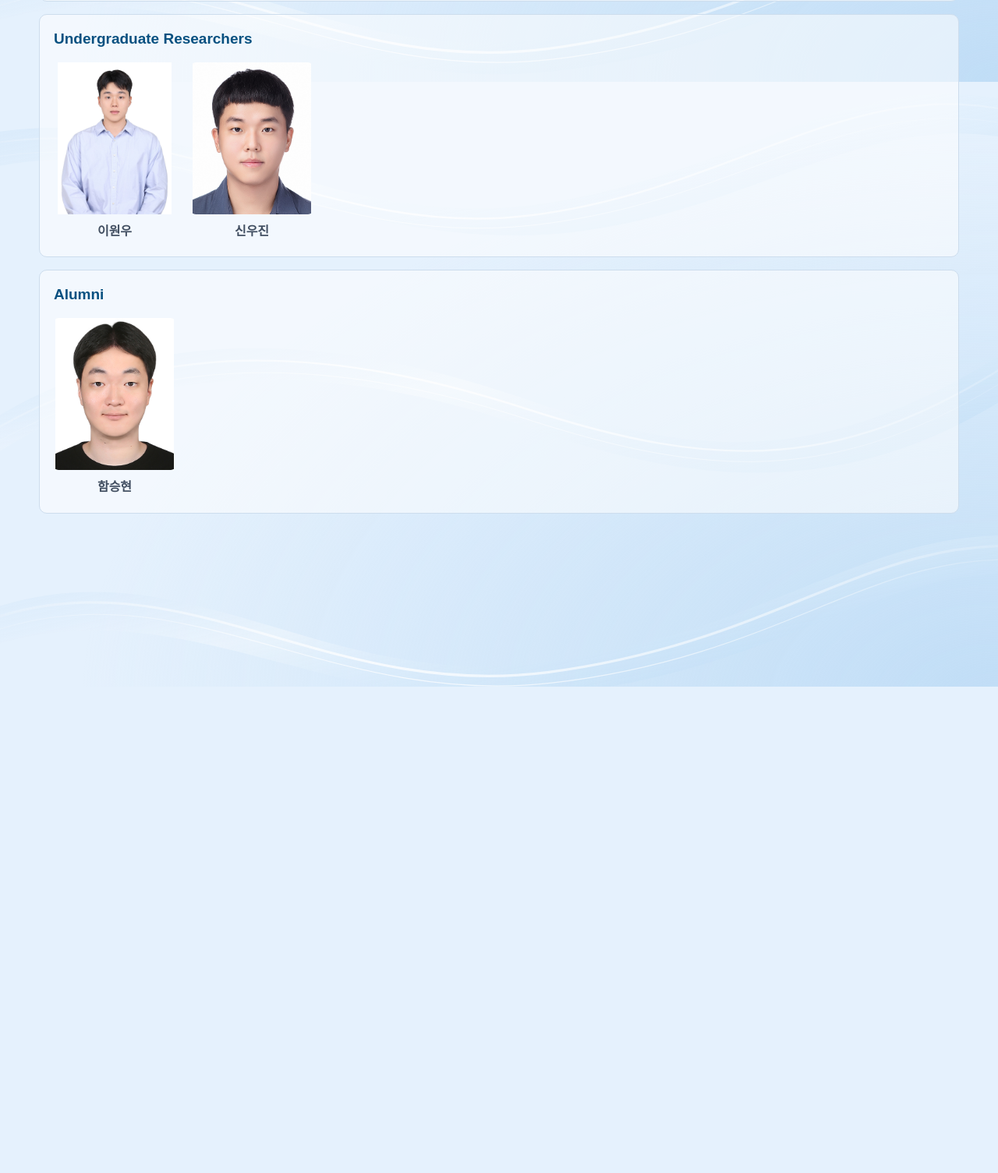
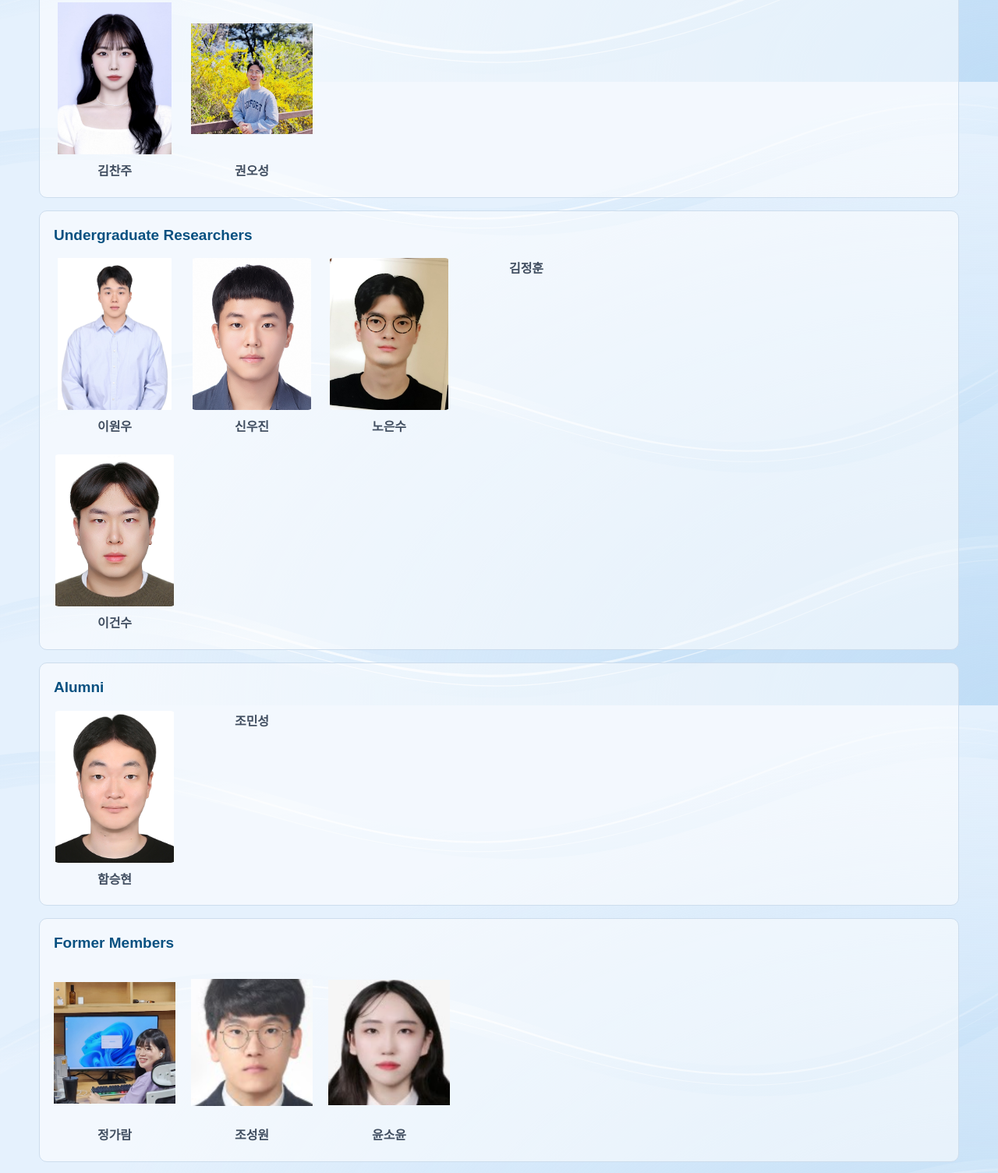
Before and after one commit to KAU-QuantumAILab/QAI_LAB, a plain HTML site: page members.html in a window 1280 px wide. Shown: the part 1495-3000 px from the top of the page at 78% size. Before the commit the page ends 2376 px from the top, so only its background shows below. Drawn offline with Linux system fonts and the light colour scheme.

Commit message:
Add remaining student profiles from previous lab website

```diff
--- a/members.html
+++ b/members.html
@@ -58,6 +58,10 @@
               <img src="assets/images/members/%EA%B9%80%EC%9E%AC%ED%98%84.jpg" width="156" height="195" alt="" loading="lazy">
               <span lang="ko">김재현</span>
             </li>
+            <li>
+              <img src="assets/images/members/arslan.jpg" width="156" height="195" alt="" loading="lazy">
+              <span lang="ko">무하마드 아르슬란</span>
+            </li>
           </ul>
         </section>
         <section class="member-group" aria-labelledby="masters-students">
@@ -79,6 +83,14 @@
               <img src="assets/images/members/%EC%A0%84%EC%A7%80%ED%9B%88.jpg" width="156" height="195" alt="" loading="lazy">
               <span lang="ko">전지훈</span>
             </li>
+            <li>
+              <img src="assets/images/members/chanju.jpg" width="156" height="195" alt="" loading="lazy">
+              <span lang="ko">김찬주</span>
+            </li>
+            <li>
+              <img src="assets/images/members/ohseong.jpg" width="156" height="195" alt="" loading="lazy">
+              <span lang="ko">권오성</span>
+            </li>
           </ul>
         </section>
         <section class="member-group" aria-labelledby="undergraduate-researchers">
@@ -92,6 +104,17 @@
               <img src="assets/images/members/%EC%8B%A0%EC%9A%B0%EC%A7%84.jpg" width="156" height="195" alt="" loading="lazy">
               <span lang="ko">신우진</span>
             </li>
+            <li>
+              <img src="assets/images/members/eunsu.jpg" width="156" height="195" alt="" loading="lazy">
+              <span lang="ko">노은수</span>
+            </li>
+            <li>
+              <span lang="ko">김정훈</span>
+            </li>
+            <li>
+              <img src="assets/images/members/keonsoo.jpg" width="156" height="195" alt="" loading="lazy">
+              <span lang="ko">이건수</span>
+            </li>
           </ul>
         </section>
         <section class="member-group" aria-labelledby="alumni">
@@ -100,6 +123,26 @@
             <li>
               <img src="assets/images/members/%ED%95%A8%EC%8A%B9%ED%98%84.png" width="156" height="195" alt="" loading="lazy">
               <span lang="ko">함승현</span>
+            </li>
+            <li>
+              <span lang="ko">조민성</span>
+            </li>
+          </ul>
+        </section>
+        <section class="member-group" aria-labelledby="former-members">
+          <h2 id="former-members">Former Members</h2>
+          <ul class="member-roster" role="list">
+            <li>
+              <img src="assets/images/members/garam.jpg" width="156" height="195" alt="" loading="lazy">
+              <span lang="ko">정가람</span>
+            </li>
+            <li>
+              <img src="assets/images/members/sungwon.png" width="156" height="195" alt="" loading="lazy">
+              <span lang="ko">조성원</span>
+            </li>
+            <li>
+              <img src="assets/images/members/soyun.png" width="156" height="195" alt="" loading="lazy">
+              <span lang="ko">윤소윤</span>
             </li>
           </ul>
         </section>
```
Also changed, not shown: ko/members.html (+43 -0 lines), assets/images/members/arslan.jpg (added), assets/images/members/chanju.jpg (added), assets/images/members/eunsu.jpg (added), assets/images/members/garam.jpg (added), assets/images/members/keonsoo.jpg (added), assets/images/members/ohseong.jpg (added), assets/images/members/soyun.png (added), assets/images/members/sungwon.png (added).
